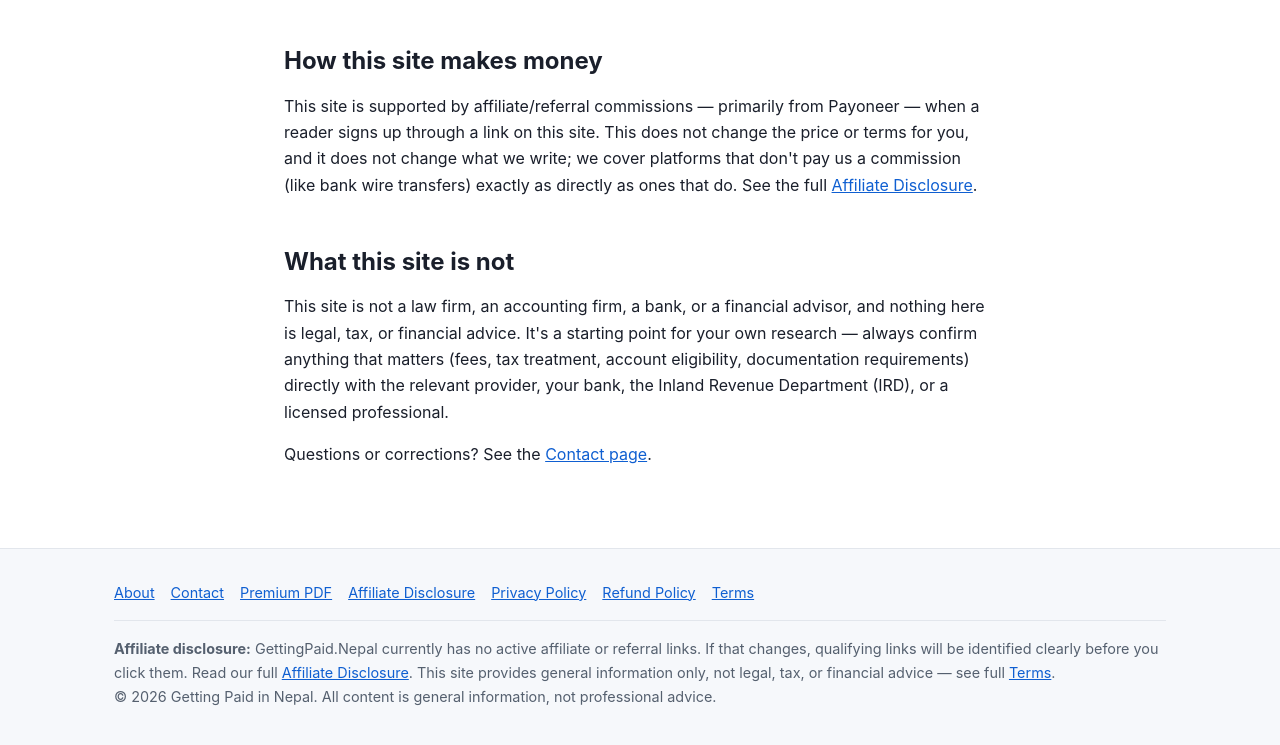
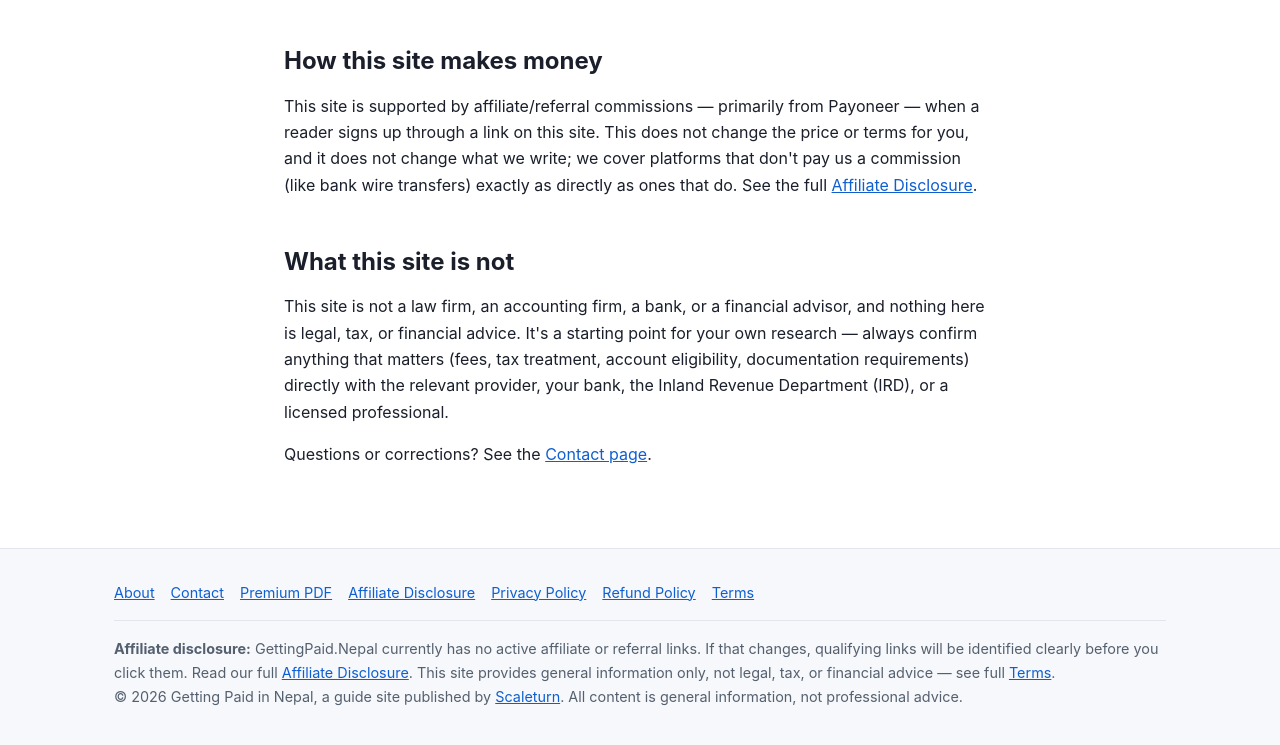
Before and after one commit to sanjayamaharjancodes/getting-paid-nepal, a plain HTML site: page about.html in a window 1280 px wide. Shown: the part 782-1527 px from the top of the page. Drawn offline with Linux system fonts and the light colour scheme.

Commit message:
Footer: name Scaleturn as publisher and link scaleturn.com on every page
None of the 14 pages linked to the parent site, which AdSense reviews as scaleturn.com.

Co-Authored-By: Claude Opus 5.5 <noreply@anthropic.com>

```diff
--- a/about.html
+++ b/about.html
@@ -69,7 +69,7 @@
     <div class="footer-disclosure">
       <strong>Affiliate disclosure:</strong> GettingPaid.Nepal currently has no active affiliate or referral links. If that changes, qualifying links will be identified clearly before you click them. Read our full <a href="affiliate-disclosure.html">Affiliate Disclosure</a>. This site provides general information only, not legal, tax, or financial advice — see full <a href="terms.html">Terms</a>.
     </div>
-    <p>&copy; 2026 Getting Paid in Nepal. All content is general information, not professional advice.</p>
+    <p>&copy; 2026 Getting Paid in Nepal, a guide site published by <a href="https://scaleturn.com/">Scaleturn</a>. All content is general information, not professional advice.</p>
   </div>
 </footer>
 <script data-goatcounter="https://scaleturn.goatcounter.com/count" async src="//gc.zgo.at/count.js"></script>
```
Also changed, not shown: affiliate-disclosure.html (+1 -1 lines), bank-wire-transfer-nepal.html (+1 -1 lines), contact.html (+1 -1 lines), index.html (+1 -1 lines), payment-comparison-nepal.html (+1 -1 lines), payoneer-nepal-guide.html (+1 -1 lines), premium.html (+1 -1 lines), privacy-policy.html (+1 -1 lines), purchase-complete.html (+1 -1 lines), refund-policy.html (+1 -1 lines), tax-foreign-income-nepal.html (+1 -1 lines), terms.html (+1 -1 lines), upwork-fiverr-freelancers-nepal.html (+1 -1 lines).
